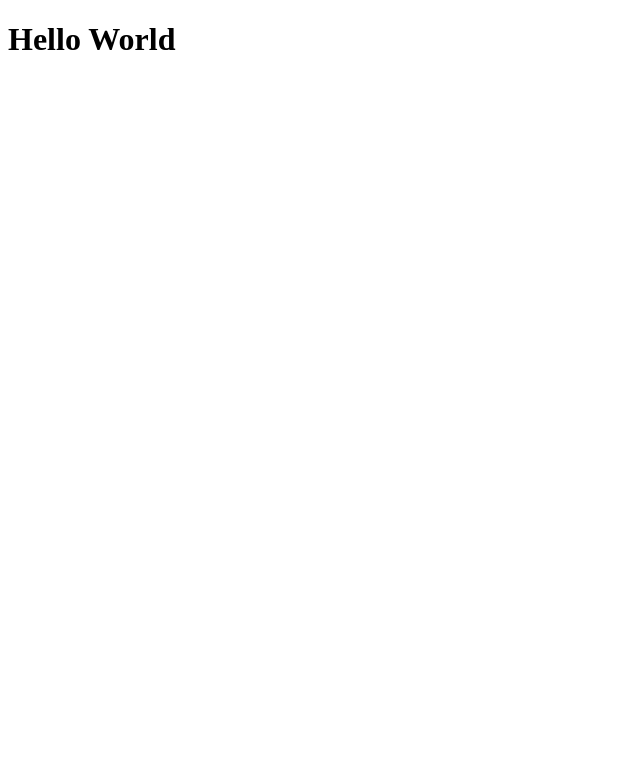
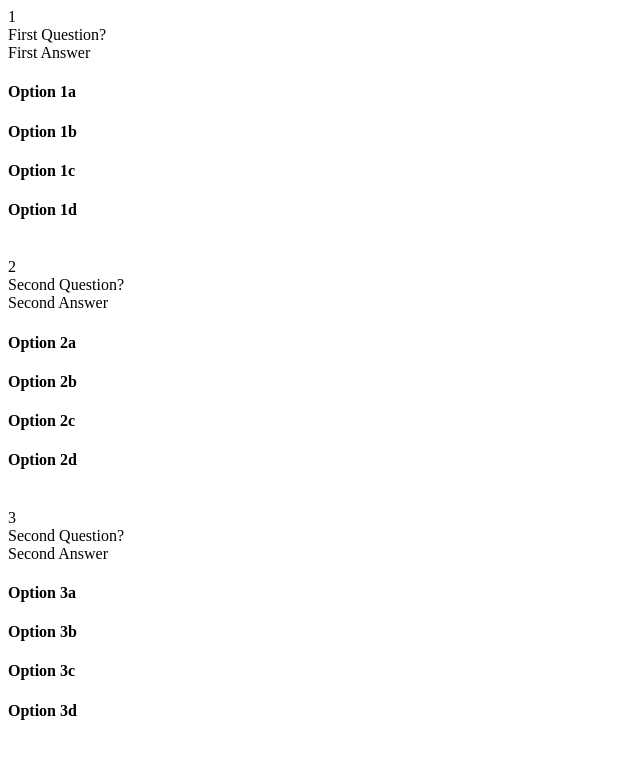
Before and after one commit to LieutPaul/FlashCard-Quiz-App, a React (Create React App) app: page / in a window 1280 px wide. Shown: the top 758 px of the page, without its empty margins (0-640 px from the left). Built offline with nearby package versions, Linux system fonts and the light colour scheme.

Commit message:
Setting Sample Questions

```diff
--- a/src/App.js
+++ b/src/App.js
@@ -1,7 +1,11 @@
+import FlashcardList from "./components/FlashcardList";
+import { sampleFlashCardList } from "./SampleFlashCards";
+import React from "react";
 export default function App() {
+  const [flashCards,setFlashCards] = React.useState(sampleFlashCardList)
   return (
-    <div className="App">
-      <h1>Hello World</h1>
+    <div>
+      <FlashcardList flashCards={flashCards}/>
     </div>
   );
 }
--- /dev/null
+++ b/src/SampleFlashCards.js
@@ -0,0 +1,35 @@
+export const sampleFlashCardList=[
+    {
+        id:1,
+        question:"First Question?",
+        answer:"First Answer",
+        options:[
+            "Option 1a",
+            "Option 1b",
+            "Option 1c",
+            "Option 1d"
+        ]
+    },
+    {
+        id:2,
+        question:"Second Question?",
+        answer:"Second Answer",
+        options:[
+            "Option 2a",
+            "Option 2b",
+            "Option 2c",
+            "Option 2d"
+        ]
+    },
+    {
+        id:3,
+        question:"Second Question?",
+        answer:"Second Answer",
+        options:[
+            "Option 3a",
+            "Option 3b",
+            "Option 3c",
+            "Option 3d"
+        ]
+    }
+]
--- /dev/null
+++ b/src/components/Flashcard.jsx
@@ -0,0 +1,20 @@
+import React from 'react'
+
+export default function Flashcard({flashCard}){
+  return (
+    <div>
+      {flashCard.id}
+      <br/>
+      {flashCard.question}
+      <br/>
+      {flashCard.answer}
+      <br/>
+      {flashCard.options.map((option,number) => {
+        return (
+          <h4 key={number}>{option}</h4>
+        )
+      })}
+      <br/>
+    </div>
+  )
+}
--- /dev/null
+++ b/src/components/FlashcardList.jsx
@@ -0,0 +1,12 @@
+import React from 'react'
+import Flashcard from './Flashcard'
+
+export default function FlashcardList({flashCards}){
+  return (
+    <div>
+      {flashCards.map((flashCard)=>{
+        return <Flashcard key={flashCard.id} flashCard={flashCard}/>
+      })}
+    </div>
+  )
+}
```
